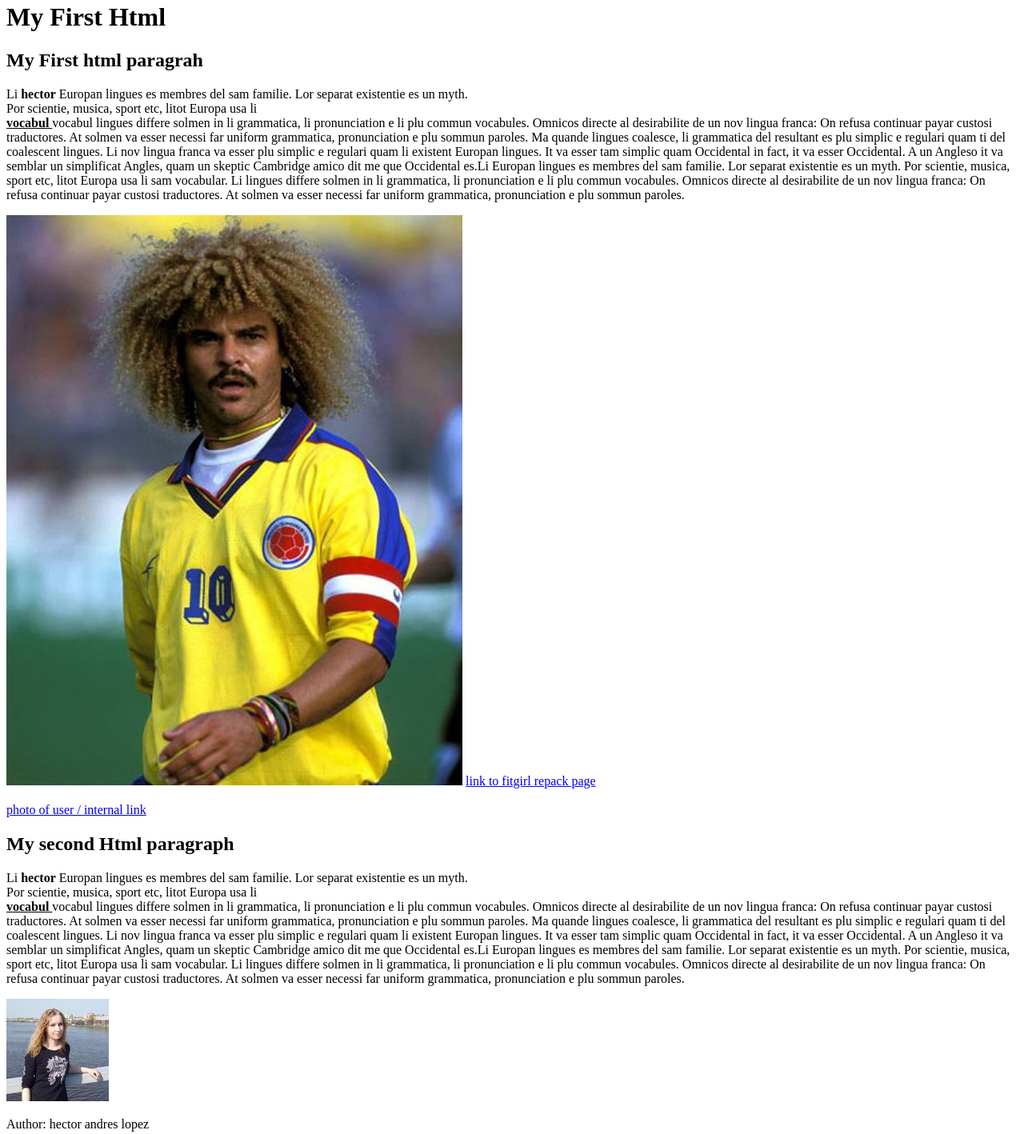
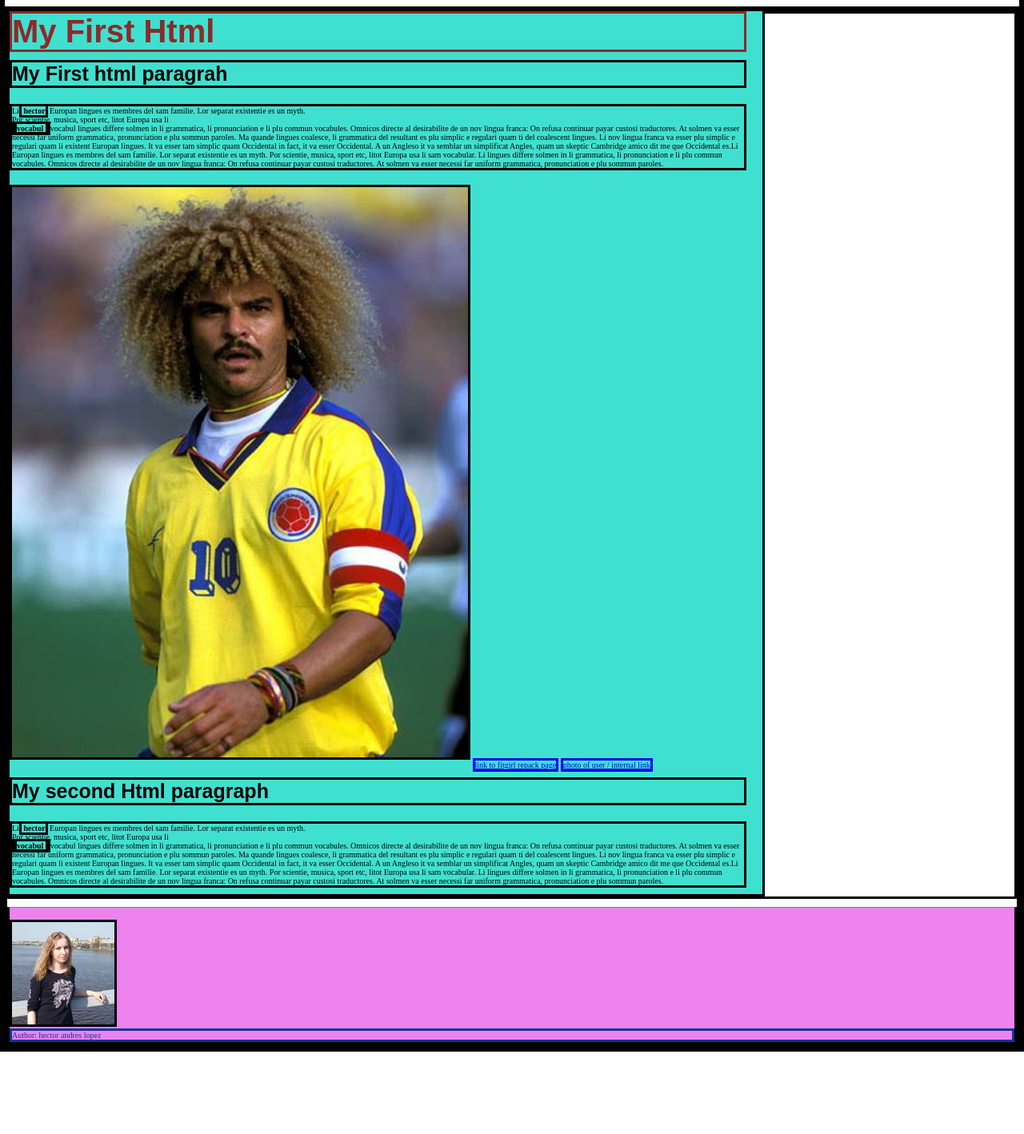
Before and after one commit to hectorlopezv/Build-Responsive-Real-World-Websites-with-HTML5-and-CSS3, a website: page index.html in a window 1280 px wide. Shown: the part 18-1436 px from the top of the page at 80% size. After the commit the page ends 1333 px from the top, so only its background shows below. Drawn offline with Linux system fonts and the light colour scheme.

Commit message:
2 fix for the html

```diff
--- a/index.html
+++ b/index.html
@@ -8,11 +8,12 @@
 </head>
 
 <body>
-
+    <div class="Content">
+    <div class="blog-post">
     <h1> My First Html</h1>
     <h2> My First html paragrah</h2>
 
-        <p>
+        <p class="main-text">
             Li<strong> hector</strong> Europan lingues es membres del sam familie.
             Lor separat existentie es un myth.<br> Por scientie,
              musica, sport etc, litot Europa usa li<br> <u> <strong>vocabul </strong></u> vocabul
@@ -33,16 +34,15 @@
                 in li grammatica, li pronunciation e li plu commun vocabules. Omnicos directe al
                 desirabilite de un nov lingua franca: On refusa continuar payar custosi traductores.
                 At solmen va esser necessi far uniform grammatica, pronunciation e plu sommun paroles.
+        </p>
 
-        </p>
-        <img src="pibe.jpg" alt="the football player pibe valderama">
-        <a href="https://fitgirl-repacks.site/" target="_blank"> link to fitgirl repack page</a><br>
-        <br>
+       <img  class ="pibe" src="pibe.jpg" alt="the football player pibe valderama">
+        <a href="https://fitgirl-repacks.site/" target="_blank"> link to fitgirl repack page</a>
         <a href="random_user.jpg" target="_blank">photo of user / internal link</a>
 
 
         <h2>My second Html paragraph</h2>
-        <p>
+        <p class="main-text">
             Li<strong> hector</strong> Europan lingues es membres del sam familie.
             Lor separat existentie es un myth.<br> Por scientie,
              musica, sport etc, litot Europa usa li<br> <u> <strong>vocabul </strong></u> vocabul
@@ -63,13 +63,23 @@
                 in li grammatica, li pronunciation e li plu commun vocabules. Omnicos directe al
                 desirabilite de un nov lingua franca: On refusa continuar payar custosi traductores.
                 At solmen va esser necessi far uniform grammatica, pronunciation e plu sommun paroles.
+        </p>
+    </div>
+    <div class="other-posts"></div>
 
-        </p>
+    <div class="clear-fix"></div>
+    <div class="Author-box">
+      <img src="random_user.jpg" alt="author of this webpage">
+        <p class="Author-text">Author: hector andres lopez</p>
+    </div>
 
 
-        <img src="random_user.jpg" alt="author of this webpage">
-        <p>Author: hector andres lopez</p>
 
+
+
+
+
+    </div>
 
 
 
--- a/style.css
+++ b/style.css
@@ -0,0 +1,85 @@
+*
+{
+    border-style:solid;
+    margin: 0;
+    padding:0;
+    box-sizing: border-box;
+
+}
+body
+{
+    font-size: 10px;
+}
+
+
+.Content
+{
+    margin: 20px auto 0 auto;
+
+}
+.blog-post
+{
+    background-color: turquoise;
+    width: 75%;
+    float: left;
+    padding-right: 20px;
+}
+.other-posts
+{
+    width: 25%;
+    background-color: yellow;
+    float: left;
+}
+.clear-fix::after{
+    content: "";
+    display: table;
+    clear: both;
+}
+.Author-box
+{
+    background-color: violet;
+    padding-top: 15px;
+    border-top: 1px solid grey;
+    margin-top: 10px;
+
+}
+
+
+
+h1,h2
+{
+    font-family: Arial, Helvetica, sans-serif;
+
+}
+
+h1
+{
+    font-size: 40px;
+    color: rgb(141, 42, 42);
+    margin-bottom: 10px;
+}
+h2
+{
+
+    font-size: 25px;
+    margin-bottom: 20px;
+    margin-top: 10px;
+}
+
+
+.main-text
+{
+    color: rgb(0, 0, 0);
+    margin-bottom: 8px;
+
+}
+.Author-text
+{
+   color: rgb(19, 55, 146);
+}
+
+.pibe
+{
+    margin-top: 10px;
+    margin-bottom: 10px;
+}
```
